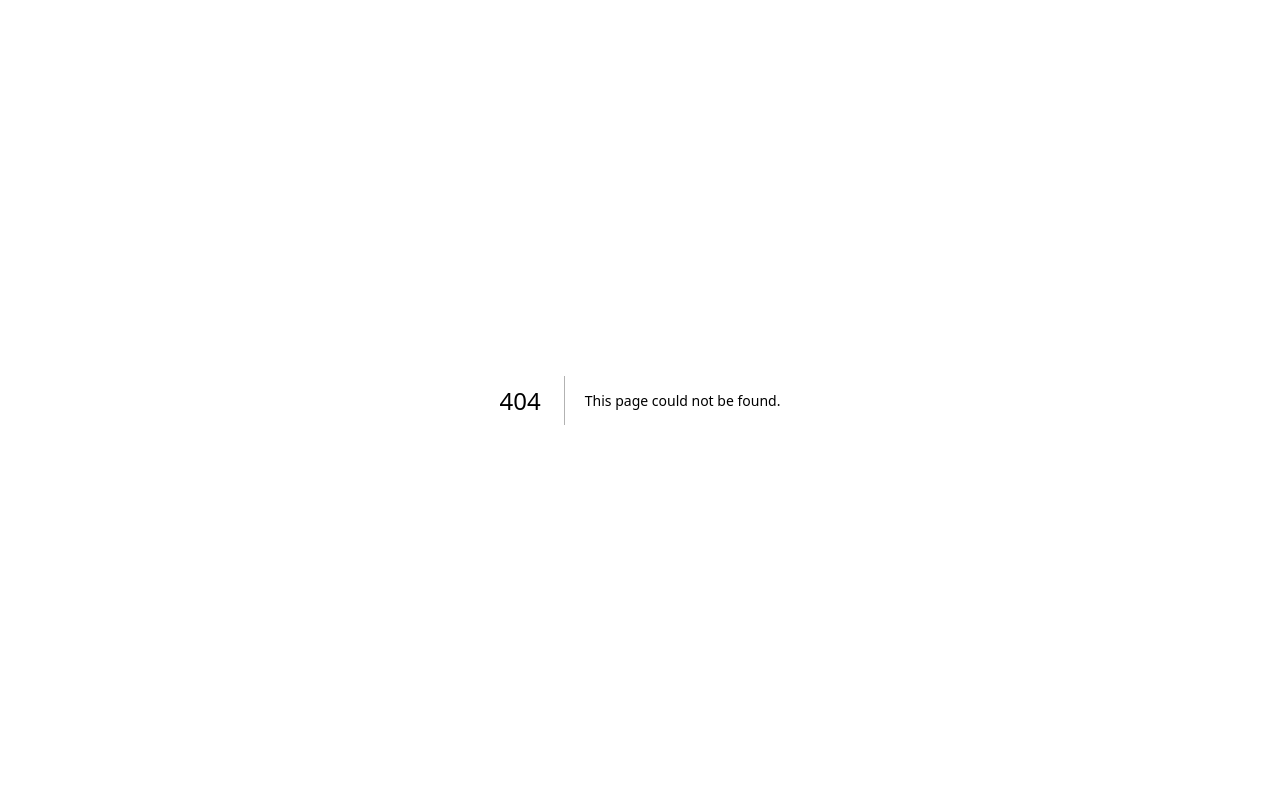
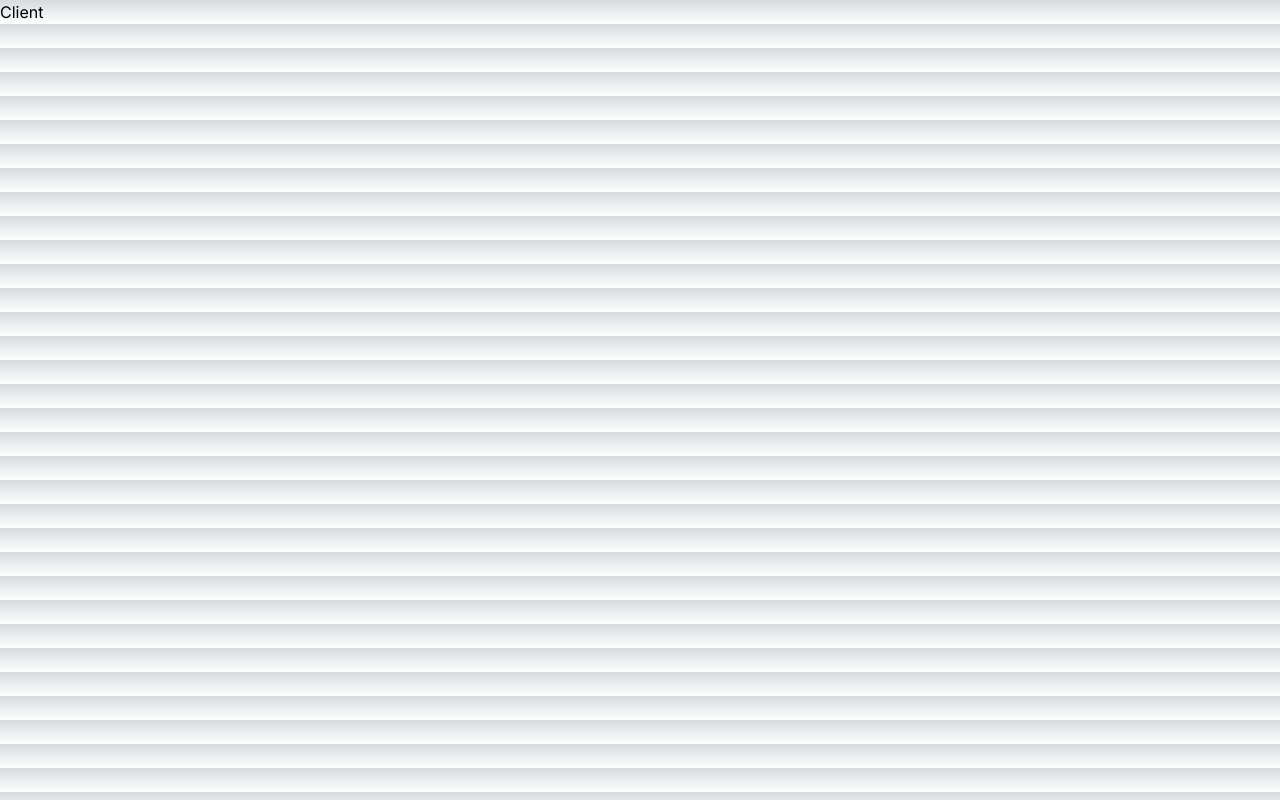
Before and after one commit to ralf-boltshauser/next-guide, a Next.js app: page /client in a window 1280 px wide. Before the commit this address had no page. Built offline with nearby package versions, Linux system fonts and the light colour scheme.

Commit message:
client side rendering

```diff
--- /dev/null
+++ b/src/app/client/page.tsx
@@ -0,0 +1,6 @@
+"use client";
+
+export default function Client() {
+  console.log("client page, rendered on the client");
+  return <div>Client</div>;
+}
```
Also changed, not shown: 1 other file (tests, documents, lock files or other folders).
